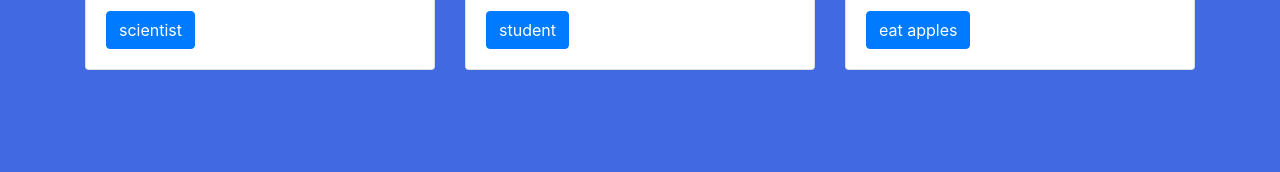
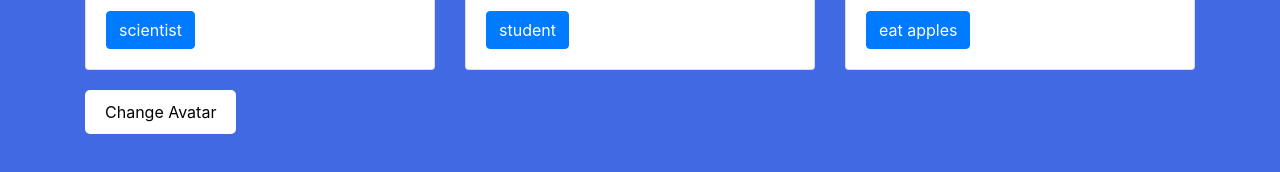
Before and after one commit to Benriez/react-beginner-project, a React (Create React App) app: page / in a window 1280 px wide. Shown: the part 582-754 px from the top of the page. Built offline with nearby package versions, Linux system fonts and the light colour scheme.

Commit message:
added changeAvatar function

```diff
--- a/src/App.js
+++ b/src/App.js
@@ -3,13 +3,29 @@ import './App.css';
 import Card from './components/card';
 
 class App extends React.Component {
+
+  state = {
+    avatarId: 50
+  }
+
+  changeAvatar = () => {
+    this.setState({
+      avatarId: 43
+    })
+  }
+
   render () {
     return (
       <div className="container">
         <div className="row">
-          <Card name="Rick Sanchez" job="scientist" avatarId={50} />
+          <Card name="Rick Sanchez" job="scientist" avatarId={this.state.avatarId} />
           <Card name="Morty Smith" job="student" avatarId={28} />
           <Card name="Gerry Smith" job="eat apples" avatarId={47} />
+        </div>
+        <div className="row">
+          <div className="col-md-3">
+            <a onClick={this.changeAvatar} className="changeAvatar" href="#">Change Avatar</a>
+          </div>
         </div>
       </div>
     );
```
